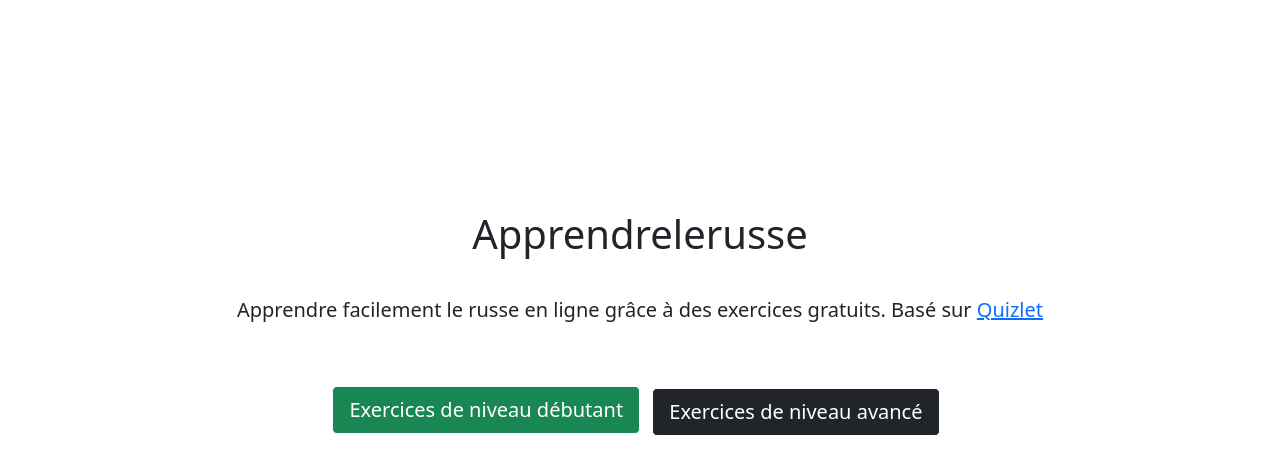
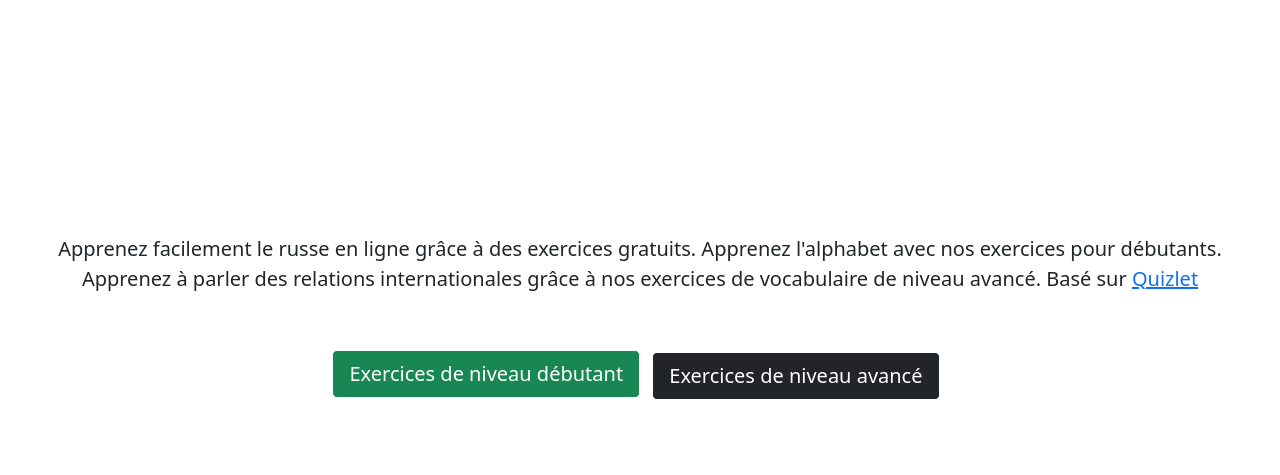
Before and after one commit to kekea1/store-analyser, a Flask app: page / in a window 1280 px wide. Shown: the part 56-531 px from the top of the page. Run offline with Flask 2, Linux system fonts and the light colour scheme.

Commit message:
Update home.html

```diff
--- a/templates/home.html
+++ b/templates/home.html
@@ -21,9 +21,11 @@ Apprendre facilement et gratuitement du vocabulaire russe de niveau débutant à
 
     <div class=" container-fluid align-items-center text-center w-100 h-100" style=' margin-top:17%'>
         <br><br>
-    <h1>Apprendrelerusse</h1>
+
     <br>
-    <h4 class="lead lh-lg">Apprendre facilement le russe en ligne grâce à des exercices gratuits. Basé sur <a href="https://www.quizlet.com">Quizlet</a> </h4>
+    <h3 class="lead lh-base">Apprenez facilement le russe en ligne grâce à des exercices gratuits. Apprenez l'alphabet avec nos exercices pour débutants.
+        Apprenez à parler des relations internationales grâce à nos exercices de vocabulaire de niveau avancé. Basé sur <a href="https://www.quizlet.com">Quizlet</a>
+    </h3>
     <br><br>
      <a href="/general/" class="btn btn-lg btn-success lead border-white bg-blue me-2 mb-1" role="button"> Exercices de niveau débutant </a>
       <a href="/precis/" class="btn btn-lg btn-dark lead border-white bg-blue me-2" role="button"> Exercices de niveau avancé </a>
```
